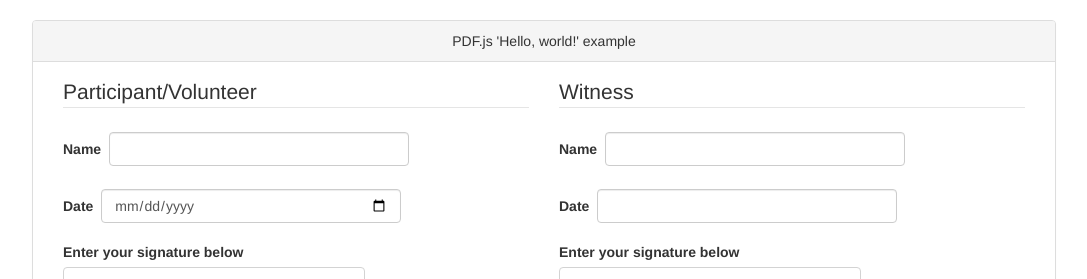
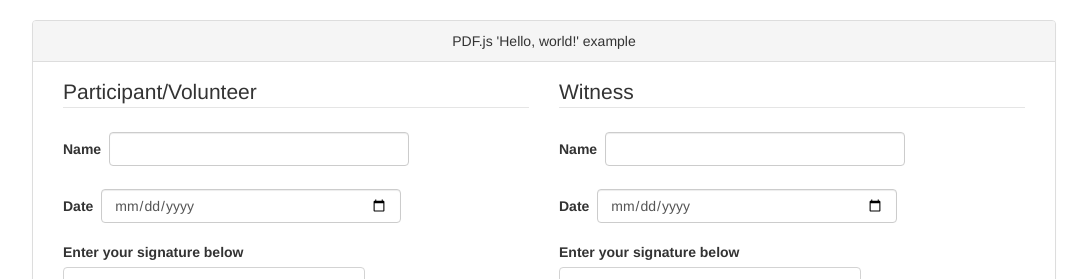
Before and after one commit to madthad91/pdf_test, a website: page index.html in a window 1280 px wide. Shown: the top 279 px of the page, without its empty margins (96-1183 px from the left). Drawn offline with nearby package versions, Linux system fonts and the light colour scheme; files that its build step writes are made by us from their sources.

Commit message:
updated the witness date field

```diff
--- a/index.html
+++ b/index.html
@@ -73,7 +73,7 @@
                     </div>
                     <div class="form-group">
                         <label for="witness_date">Date</label>
-                        <input class="form-control" type="text" id="witness_date" onkeyup="updateImage(this, 13)">
+                        <input class="form-control" type="date" id="witness_date" onchange="updateImage(this, 13)">
                     </div>
                     <div class="form-group">
                         <label>Enter your signature below</label><br>
```
